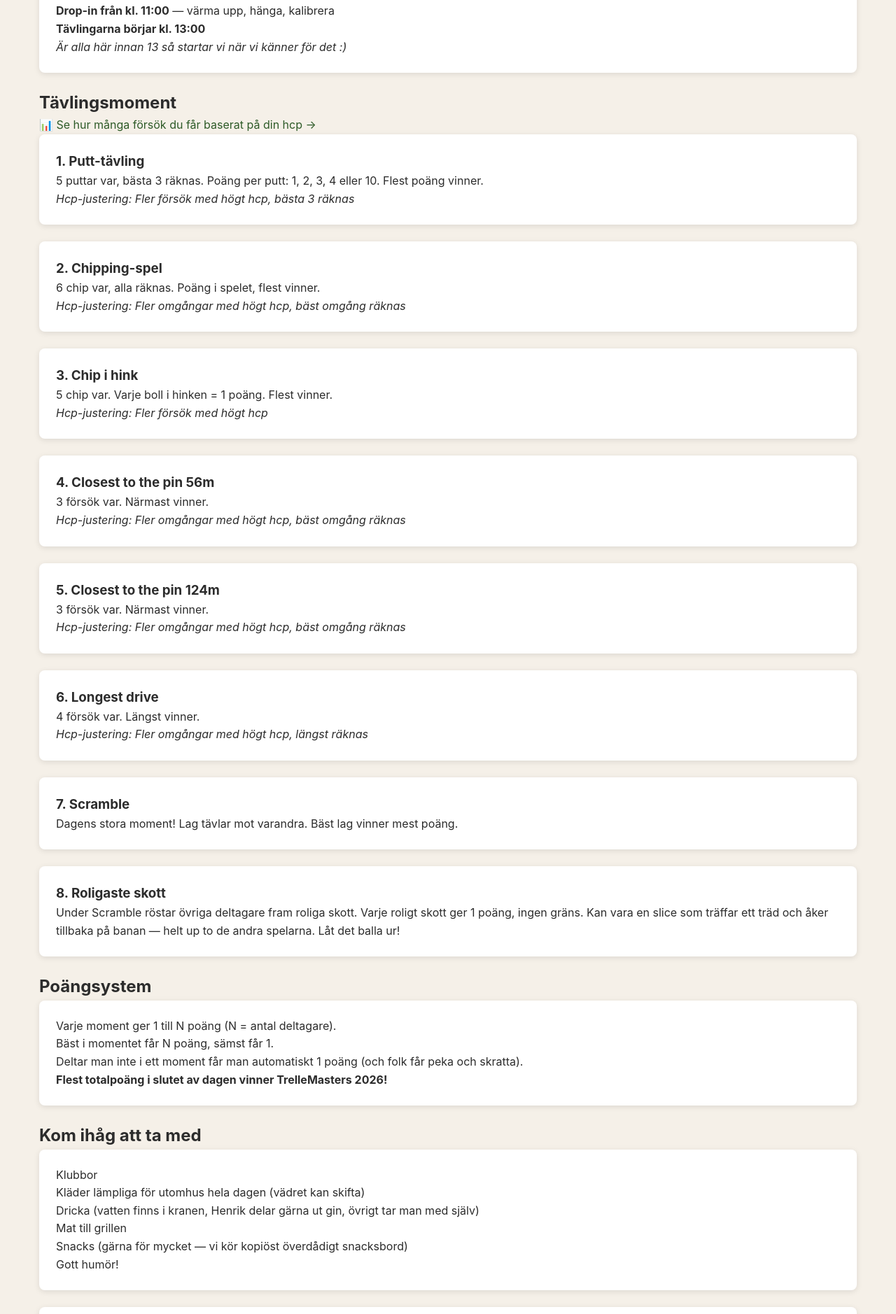
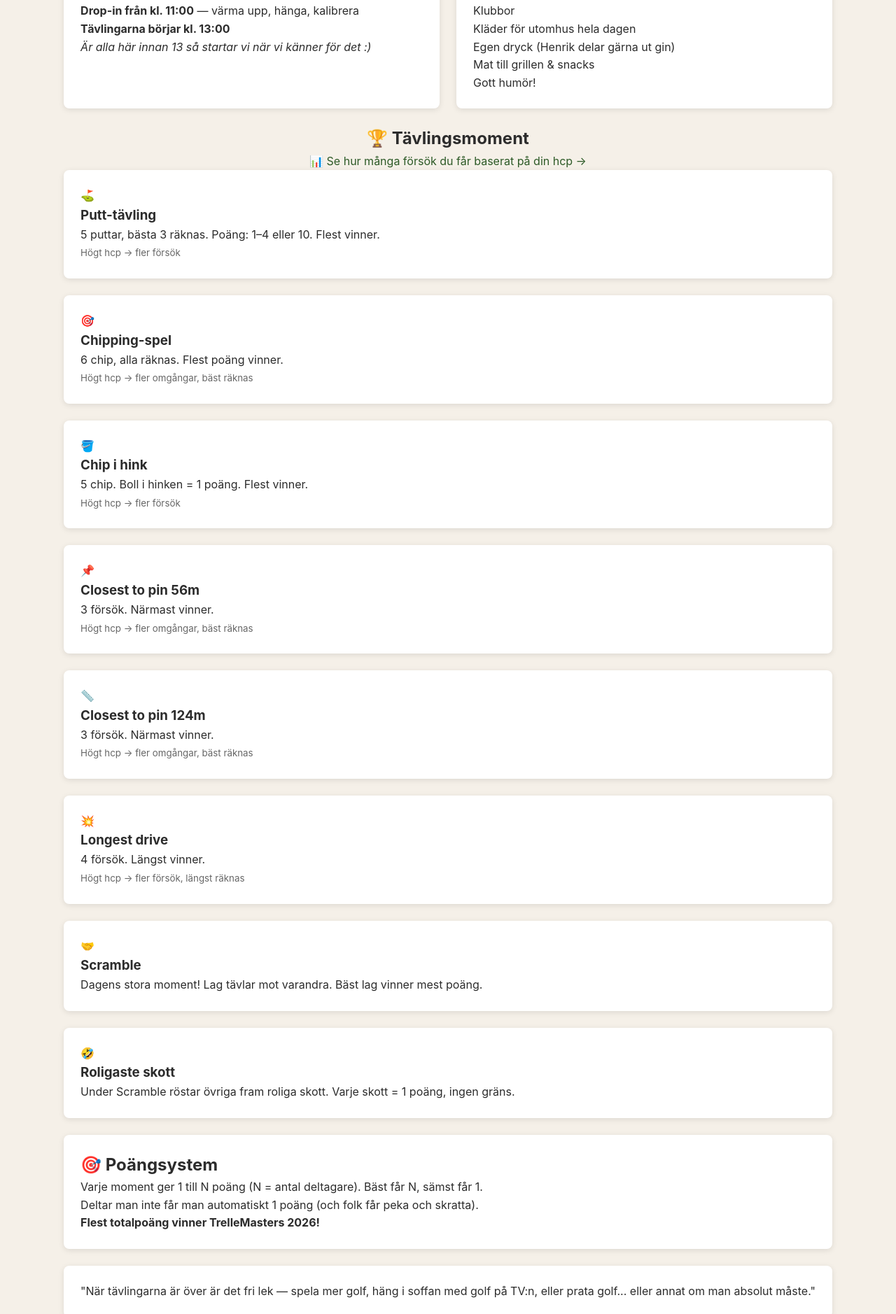
Before and after one commit to HenrikSondergaard/TrelleMasters, a website: page index.html in a window 1280 px wide. Shown: the part 530-2408 px from the top of the page at 70% size. Drawn offline with Linux system fonts and the light colour scheme.

Commit message:
Fix: lös merge-konflikt — kombinera ny moments-grid med hcp-info-länk

```diff
--- a/index.html
+++ b/index.html
@@ -34,95 +34,93 @@
       </svg>
       <h1>TrelleMasters 2026</h1>
       <p class="tagline">Trelleborgs mest prestigefyllda trädgårdsturnering</p>
-      <p class="hero-date">📅 11 juli 2026</p>
+      <p class="hero-date">📅 Lördag 11 juli 2026</p>
       <a href="registrera.html" class="cta-button">Anmäl dig!</a>
     </section>
 
-    <!-- SCHEMA -->
+    <!-- PRAKTISK INFO -->
     <section class="section">
-      <h2>Schema</h2>
+      <div class="grid-2">
         <div class="card">
+          <h2>📋 Schema</h2>
           <p><strong>Drop-in från kl. 11:00</strong> — värma upp, hänga, kalibrera</p>
           <p><strong>Tävlingarna börjar kl. 13:00</strong></p>
           <p><em>Är alla här innan 13 så startar vi när vi känner för det :)</em></p>
+        </div>
+        <div class="card">
+          <h2>🎒 Kom ihåg</h2>
+          <ul class="packlist">
+            <li>Klubbor</li>
+            <li>Kläder för utomhus hela dagen</li>
+            <li>Egen dryck (Henrik delar gärna ut gin)</li>
+            <li>Mat till grillen & snacks</li>
+            <li>Gott humör!</li>
+          </ul>
+        </div>
       </div>
     </section>
 
     <!-- TÄVLINGSMOMENT -->
     <section class="section">
-      <h2>Tävlingsmoment</h2>
-      <p><a href="hcp-info.html">📊 Se hur många försök du får baserat på din hcp →</a></p>
-
-      <div class="card">
-        <h3>1. Putt-tävling</h3>
-        <p>5 puttar var, bästa 3 räknas. Poäng per putt: 1, 2, 3, 4 eller 10. Flest poäng vinner.</p>
-        <p><em>Hcp-justering: Fler försök med högt hcp, bästa 3 räknas</em></p>
+      <h2 class="text-center">🏆 Tävlingsmoment</h2>
+      <p class="text-center"><a href="hcp-info.html">📊 Se hur många försök du får baserat på din hcp →</a></p>
+      <div class="moments-grid">
+        <div class="card moment-card">
+          <span class="moment-emoji">⛳</span>
+          <h3>Putt-tävling</h3>
+          <p>5 puttar, bästa 3 räknas. Poäng: 1–4 eller 10. Flest vinner.</p>
+          <small class="text-muted">Högt hcp → fler försök</small>
         </div>
-
-      <div class="card">
-        <h3>2. Chipping-spel</h3>
-        <p>6 chip var, alla räknas. Poäng i spelet, flest vinner.</p>
-        <p><em>Hcp-justering: Fler omgångar med högt hcp, bäst omgång räknas</em></p>
+        <div class="card moment-card">
+          <span class="moment-emoji">🎯</span>
+          <h3>Chipping-spel</h3>
+          <p>6 chip, alla räknas. Flest poäng vinner.</p>
+          <small class="text-muted">Högt hcp → fler omgångar, bäst räknas</small>
         </div>
-
-      <div class="card">
-        <h3>3. Chip i hink</h3>
-        <p>5 chip var. Varje boll i hinken = 1 poäng. Flest vinner.</p>
-        <p><em>Hcp-justering: Fler försök med högt hcp</em></p>
+        <div class="card moment-card">
+          <span class="moment-emoji">🪣</span>
+          <h3>Chip i hink</h3>
+          <p>5 chip. Boll i hinken = 1 poäng. Flest vinner.</p>
+          <small class="text-muted">Högt hcp → fler försök</small>
         </div>
-
-      <div class="card">
-        <h3>4. Closest to the pin 56m</h3>
-        <p>3 försök var. Närmast vinner.</p>
-        <p><em>Hcp-justering: Fler omgångar med högt hcp, bäst omgång räknas</em></p>
+        <div class="card moment-card">
+          <span class="moment-emoji">📌</span>
+          <h3>Closest to pin 56m</h3>
+          <p>3 försök. Närmast vinner.</p>
+          <small class="text-muted">Högt hcp → fler omgångar, bäst räknas</small>
         </div>
-
-      <div class="card">
-        <h3>5. Closest to the pin 124m</h3>
-        <p>3 försök var. Närmast vinner.</p>
-        <p><em>Hcp-justering: Fler omgångar med högt hcp, bäst omgång räknas</em></p>
+        <div class="card moment-card">
+          <span class="moment-emoji">📏</span>
+          <h3>Closest to pin 124m</h3>
+          <p>3 försök. Närmast vinner.</p>
+          <small class="text-muted">Högt hcp → fler omgångar, bäst räknas</small>
         </div>
-
-      <div class="card">
-        <h3>6. Longest drive</h3>
-        <p>4 försök var. Längst vinner.</p>
-        <p><em>Hcp-justering: Fler omgångar med högt hcp, längst räknas</em></p>
+        <div class="card moment-card">
+          <span class="moment-emoji">💥</span>
+          <h3>Longest drive</h3>
+          <p>4 försök. Längst vinner.</p>
+          <small class="text-muted">Högt hcp → fler försök, längst räknas</small>
         </div>
-
-      <div class="card">
-        <h3>7. Scramble</h3>
+        <div class="card moment-card">
+          <span class="moment-emoji">🤝</span>
+          <h3>Scramble</h3>
           <p>Dagens stora moment! Lag tävlar mot varandra. Bäst lag vinner mest poäng.</p>
         </div>
-
-      <div class="card">
-        <h3>8. Roligaste skott</h3>
-        <p>Under Scramble röstar övriga deltagare fram roliga skott. Varje roligt skott ger 1 poäng, ingen gräns. Kan vara en slice som träffar ett träd och åker tillbaka på banan — helt up to de andra spelarna. Låt det balla ur!</p>
+        <div class="card moment-card">
+          <span class="moment-emoji">🤣</span>
+          <h3>Roligaste skott</h3>
+          <p>Under Scramble röstar övriga fram roliga skott. Varje skott = 1 poäng, ingen gräns.</p>
+        </div>
       </div>
     </section>
 
     <!-- POÄNGSYSTEM -->
     <section class="section">
-      <h2>Poängsystem</h2>
       <div class="card">
-        <p>Varje moment ger 1 till N poäng (N = antal deltagare).</p>
-        <p>Bäst i momentet får N poäng, sämst får 1.</p>
-        <p>Deltar man inte i ett moment får man automatiskt 1 poäng (och folk får peka och skratta).</p>
-        <p><strong>Flest totalpoäng i slutet av dagen vinner TrelleMasters 2026!</strong></p>
-      </div>
-    </section>
-
-    <!-- PACKLISTA -->
-    <section class="section">
-      <h2>Kom ihåg att ta med</h2>
-      <div class="card">
-        <ul>
-          <li>Klubbor</li>
-          <li>Kläder lämpliga för utomhus hela dagen (vädret kan skifta)</li>
-          <li>Dricka (vatten finns i kranen, Henrik delar gärna ut gin, övrigt tar man med själv)</li>
-          <li>Mat till grillen</li>
-          <li>Snacks (gärna för mycket — vi kör kopiöst överdådigt snacksbord)</li>
-          <li>Gott humör!</li>
-        </ul>
+        <h2>🎯 Poängsystem</h2>
+        <p>Varje moment ger 1 till N poäng (N = antal deltagare). Bäst får N, sämst får 1.</p>
+        <p>Deltar man inte får man automatiskt 1 poäng (och folk får peka och skratta).</p>
+        <p><strong>Flest totalpoäng vinner TrelleMasters 2026!</strong></p>
       </div>
     </section>
 
```
Lines whose indentation alone changed are shown as unchanged.
